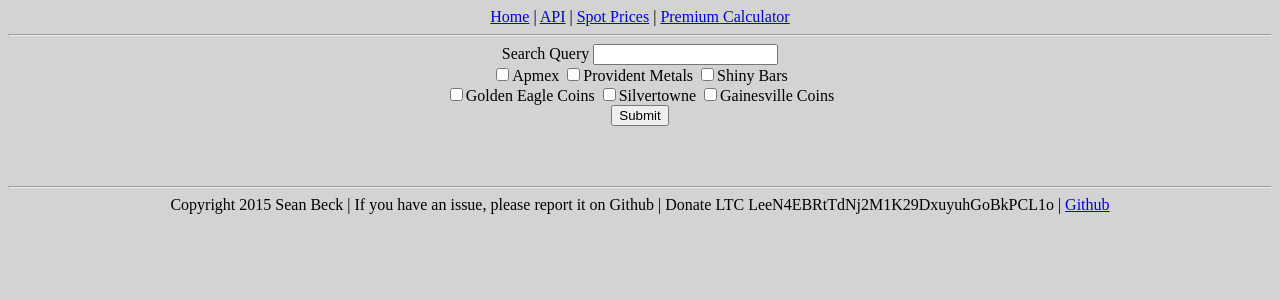
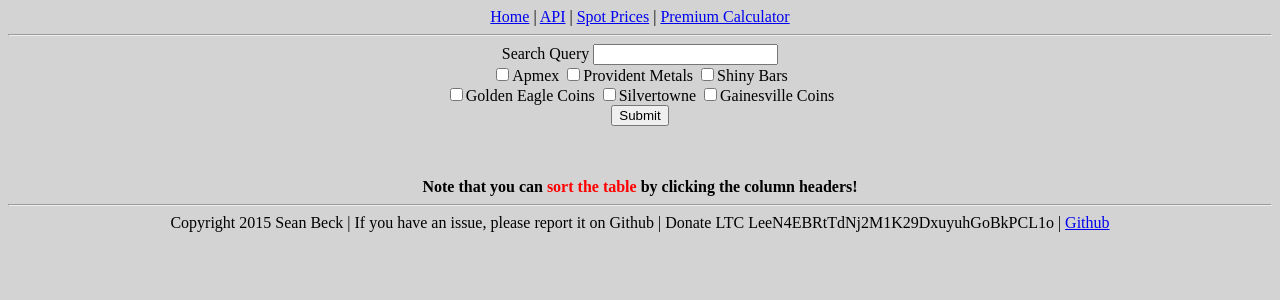
Before and after one commit to enterstudio/metal_search, a Flask app: page / in a window 1280 px wide. Shown: the top 300 px of the page. Run offline with Flask 2, Linux system fonts and the light colour scheme.

Commit message:
added notice for table sorting

```diff
--- a/templates/index.html
+++ b/templates/index.html
@@ -11,6 +11,7 @@
   <input type="submit" value="Submit">
 </form>
 <br><br>
+<b>Note that you can <span style="color:red">sort the table</span> by clicking the column headers!</b>
 <div class="products">
 </div>
 {% endblock %}
```
